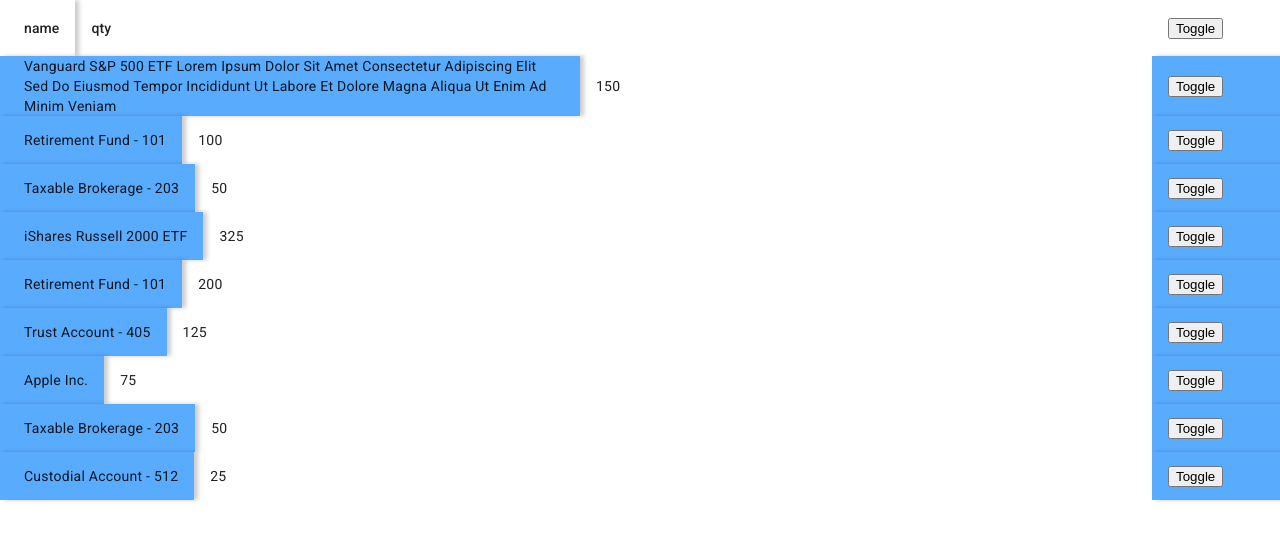
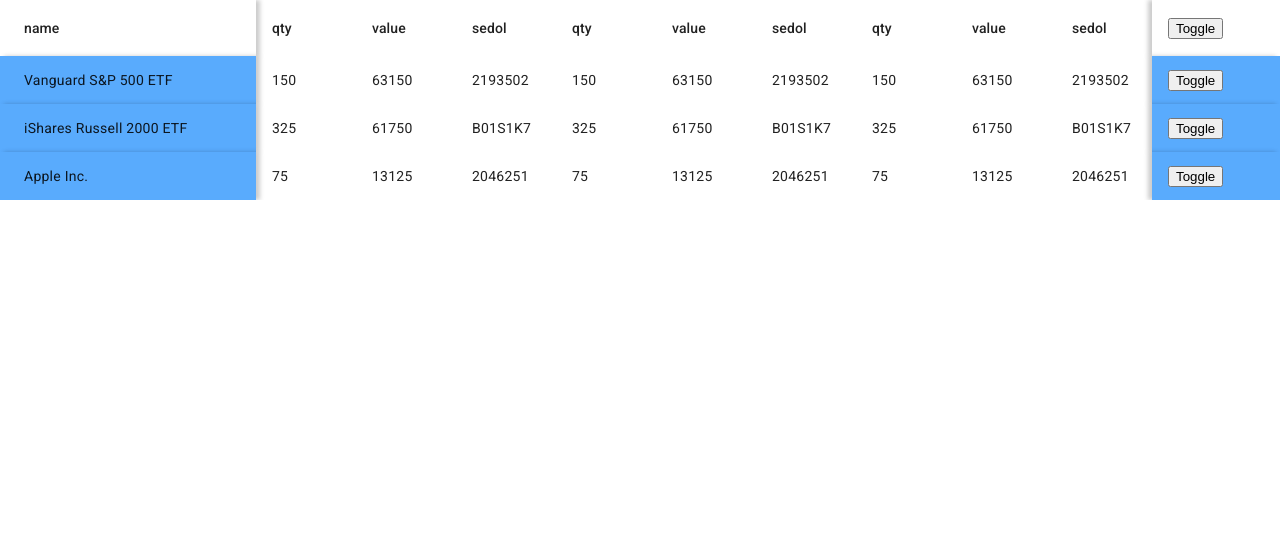
Before and after one commit to pushkar-ltim/material-test, an Angular app: page / in a window 1280 px wide. Shown: the top 540 px of the page. Built offline with nearby package versions, Linux system fonts and the light colour scheme.

Commit message:
temp changes

```diff
--- a/src/app/material-table-practice/material-table-practice.component.html
+++ b/src/app/material-table-practice/material-table-practice.component.html
@@ -1,3 +1,7 @@
+<section>
+
+</section>
+
 <section class="holdings-table-container ">
     <mat-table [dataSource]="dataSource" multiTemplateDataRows >
 
@@ -31,13 +35,12 @@
             </mat-cell>
         </ng-container>
 
-        <ng-container matColumnDef="accounts">
+        <!-- <ng-container matColumnDef="accounts">
             <mat-cell [attr.colspan]="displayedColumns.length" *matCellDef="let holding"
                 style="padding-left: 0; padding-right: 0;" class="no-overflow">
                 <mat-table [dataSource]="holding.accounts" class="accounts-child-table" >
 
-                    <ng-container [matColumnDef]="'name'" sticky sticky="width:250px">
-                        <!-- <mat-header-cell *matHeaderCellDef> Name </mat-header-cell> -->
+                    <ng-container [matColumnDef]="'name'" sticky>
                         <mat-cell *matCellDef="let holdingRow">
                             {{ holdingRow.name }}
                         </mat-cell>
@@ -45,7 +48,6 @@
 
                     <ng-container *ngFor="let column of moveableColumns">
                         <ng-container [matColumnDef]="column">
-                            <!-- <mat-header-cell *matHeaderCellDef> {{column}} </mat-header-cell> -->
                             <mat-cell *matCellDef="let accountRow">
                                 {{ accountRow[column] }}
                             </mat-cell>
@@ -53,21 +55,19 @@
                     </ng-container>
 
                     <ng-container [matColumnDef]="'toggleAction'" stickyEnd>
-                        <!-- <mat-header-cell *matHeaderCellDef> Actions </mat-header-cell> -->
                         <mat-cell *matCellDef="let holdingRow">
                             <button>Toggle</button>
                         </mat-cell>
                     </ng-container>
 
-                    <!-- <mat-header-row *matHeaderRowDef="displayedColumns"></mat-header-row> -->
                     <mat-row *matRowDef="let row; columns: displayedColumns"></mat-row>
                 </mat-table>
             </mat-cell>
-        </ng-container>
+        </ng-container> -->
 
         <mat-header-row *matHeaderRowDef="displayedColumns" ></mat-header-row>
         <mat-row *matRowDef="let row; columns: displayedColumns" ></mat-row>
-        <mat-row *matRowDef="let row; columns: ['accounts'];" ></mat-row>
+        <!-- <mat-row *matRowDef="let row; columns: ['accounts'];" ></mat-row> -->
 
     </mat-table>
 
--- a/src/app/material-table-practice/material-table-practice.component.scss
+++ b/src/app/material-table-practice/material-table-practice.component.scss
@@ -2,6 +2,12 @@
 .mat-mdc-footer-row,
 .mat-mdc-row {
   min-width: 100px;
+}
+
+.holdings-table {
+  min-width: 100%;
+
+  overflow-x: auto;
 }
 
 .mat-mdc-table-sticky {
@@ -9,20 +15,22 @@
   opacity: 1;
 }
 
-.no-overflow {
-    overflow: visible;
+.mdc-data-table__cell, .mdc-data-table__header-cell{
+    border-bottom-style: none;
+    min-width: 100px;
+}
+
+.mat-column-toggleAction {
+    min-width: 10vw;
+    filter: drop-shadow(-4px 0 2px rgba(0, 0, 0, 0.2));
 }
 
 .mat-column-name {
-    max-width: fit-content;
+    min-width: 20vw;
     filter: drop-shadow(4px 0 2px rgba(0, 0, 0, 0.2));
 }
 
-.mat-column-toggleAction {
-    max-width: 10vw;
-    filter: drop-shadow(4px 0 2px rgba(0, 0, 0, 0.2));
+
+.holdings-table-container {
+  overflow: auto;
 }
-
-.mdc-data-table__cell, .mdc-data-table__header-cell{
-    border-bottom-style: none;
-}
--- a/src/app/material-table-practice/material-table-practice.component.ts
+++ b/src/app/material-table-practice/material-table-practice.component.ts
@@ -25,7 +25,21 @@
   displayedColumns = [
     'name',
     'qty',
-
+    'value',
+    'sedol','qty',
+    'value',
+    'sedol','qty',
+    'value',
+    'sedol','qty',
+    'value',
+    'sedol','qty',
+    'value',
+    'sedol','qty',
+    'value',
+    'sedol',
+    'qty',
+    'value',
+    'sedol',
     'toggleAction'
   ];
 
@@ -35,7 +49,6 @@
     'qty',
     'value',
     'sedol',
-
   ]
 
   childDisplayedColumns = [
@@ -67,7 +80,7 @@
 
 const HOLDINGS_DATA: Holding[] = [
   {
-    name: 'Vanguard S&P 500 ETF Lorem Ipsum Dolor Sit Amet Consectetur Adipiscing Elit Sed Do Eiusmod Tempor Incididunt Ut Labore Et Dolore Magna Aliqua Ut Enim Ad Minim Veniam ',
+    name: 'Vanguard S&P 500 ETF',
     sedol: '2193502',
     qty: 150,
     value: 63150.00,
```
